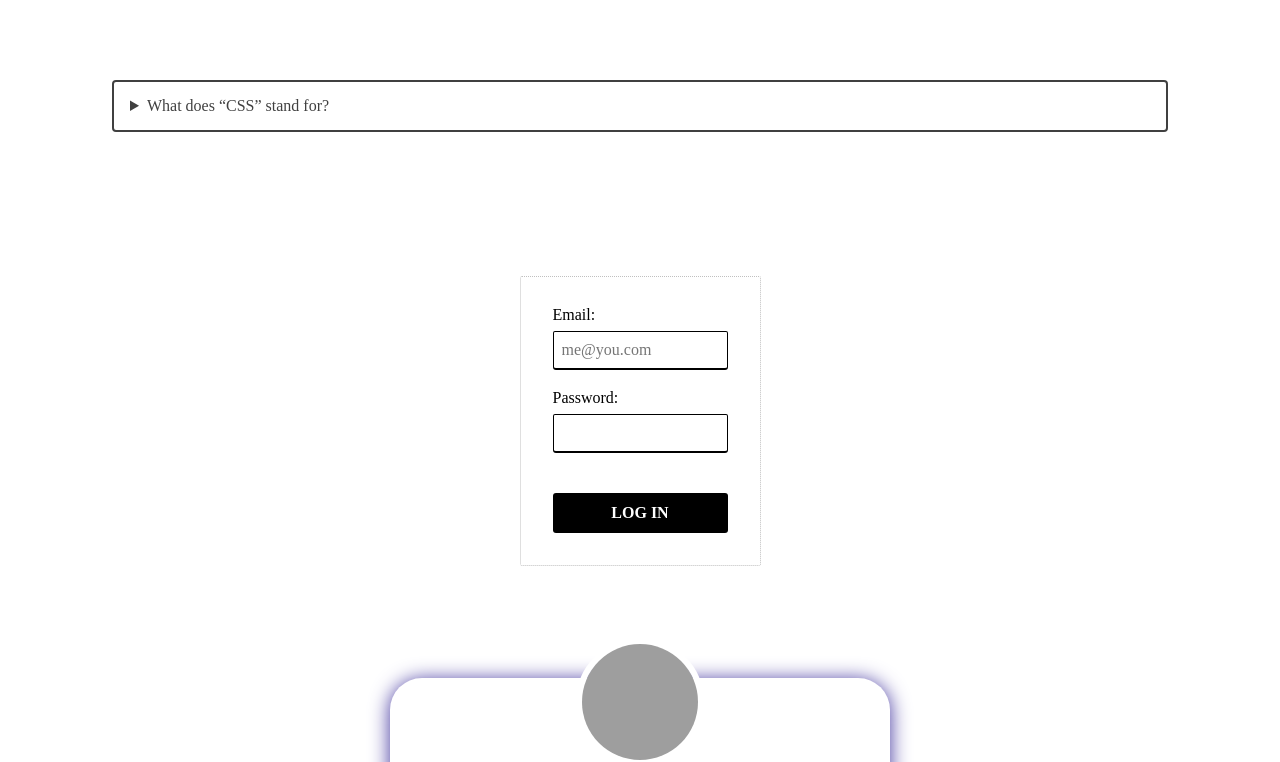
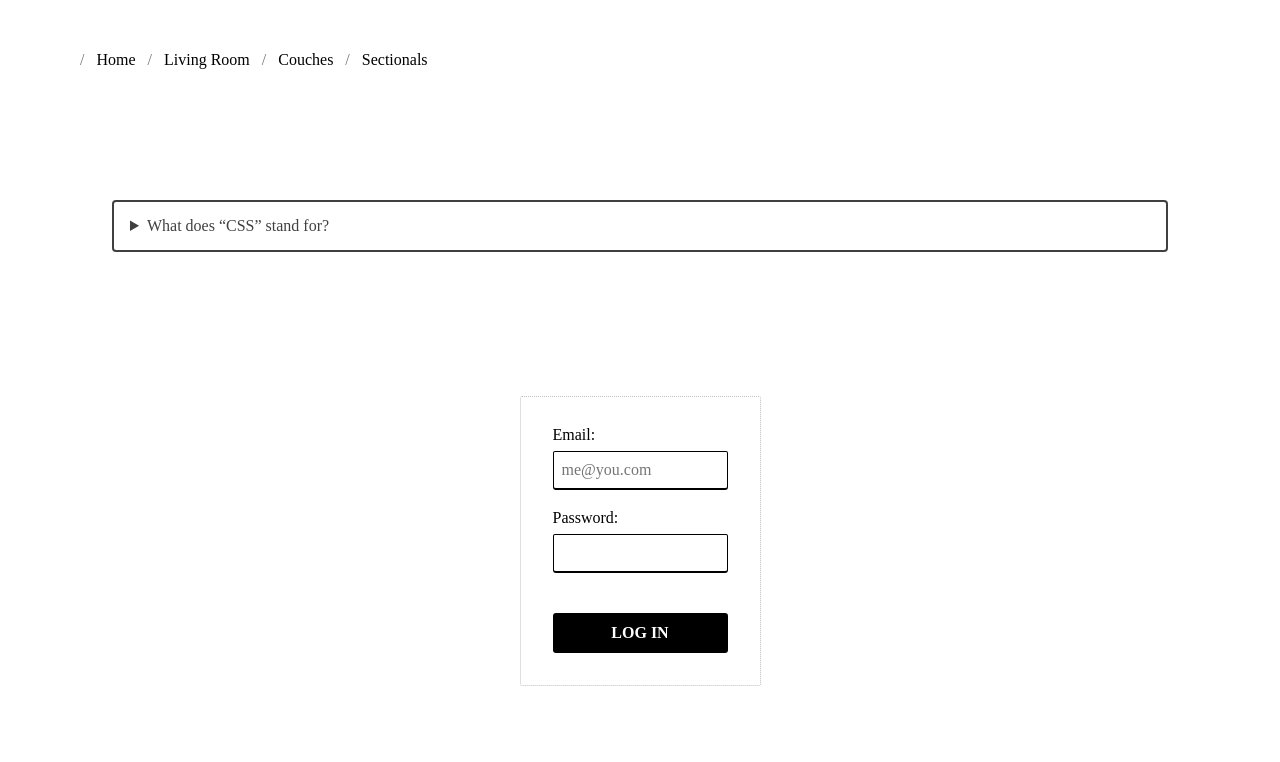
Before and after one commit to gah-code/modern-component-arch, a React (Create React App) app: page / in a window 1280 px wide. Shown: the top 762 px of the page. Built offline with nearby package versions, Linux system fonts and the light colour scheme; grey boxes are pictures that could not be loaded.

Commit message:
Breadcrumbs component

```diff
--- a/src/App.js
+++ b/src/App.js
@@ -4,6 +4,8 @@ import FrequentlyAskedQuestion from './FrequentlyAskedQuestions';
 import ContentCard from './ContentCard';
 import Button from './Buttons';
 import WallArt from './WallArt';
+import Breadcrumbs from './Breadcrumbs';
+import Crumb from './Crumb';
 import styled from 'styled-components';
 
 const Divider = styled.div`
@@ -12,6 +14,15 @@ const Divider = styled.div`
 
 const App = () => (
   <>
+    <Breadcrumbs>
+      <Crumb href='/'>Home</Crumb>
+      <Crumb href='/living'>Living Room</Crumb>
+      <Crumb href='/living/couch'>Couches</Crumb>
+      <Crumb href='/living/couch/sectional' isCurrentPage={true}>
+        Sectionals
+      </Crumb>
+    </Breadcrumbs>
+    <Divider />
     <FrequentlyAskedQuestion
       question='What does “CSS” stand for?'
       answer='Cool Styling Strategy'
--- a/src/Breadcrumbs.js
+++ b/src/Breadcrumbs.js
@@ -4,17 +4,14 @@ import styled from 'styled-components';
 const Breadcrumbs = ({ children }) => {
   return (
     <nav aria-label='Breadcrumb'>
-      <ol>{children}</ol>
+      <BreadcrumbList>{children}</BreadcrumbList>
     </nav>
   );
 };
 
-const Crumb = ({ href, children }) => {
-  return (
-    <li>
-      <a href={href}>{children}</a>
-    </li>
-  );
-};
+const BreadcrumbList = styled.ol`
+  padding: 0;
+  margin: 0;
+`;
 
 export default Breadcrumbs;
--- /dev/null
+++ b/src/Crumb.js
@@ -0,0 +1,39 @@
+import styled from 'styled-components';
+
+import React from 'react';
+
+const Crumb = ({ href, isCurrentPage, children }) => {
+  return (
+    <CrumbWrapper>
+      <CrumbLink href={href} aria-current={isCurrentPage ? 'page' : undefined}>
+        {children}
+      </CrumbLink>
+    </CrumbWrapper>
+  );
+};
+
+const CrumbWrapper = styled.li`
+  display: inline;
+  --spacing: 12px;
+
+  &:not(:first-of-type) {
+    margin-left: var(--spacing);
+  }
+
+  &:before {
+    content: '/';
+    opacity: 0.55;
+    margin-right: var(--spacing);
+  }
+`;
+
+const CrumbLink = styled.a`
+  color: inherit;
+  text-decoration: none;
+
+  &:hover {
+    text-decoration: revert;
+  }
+`;
+
+export default Crumb;
```
